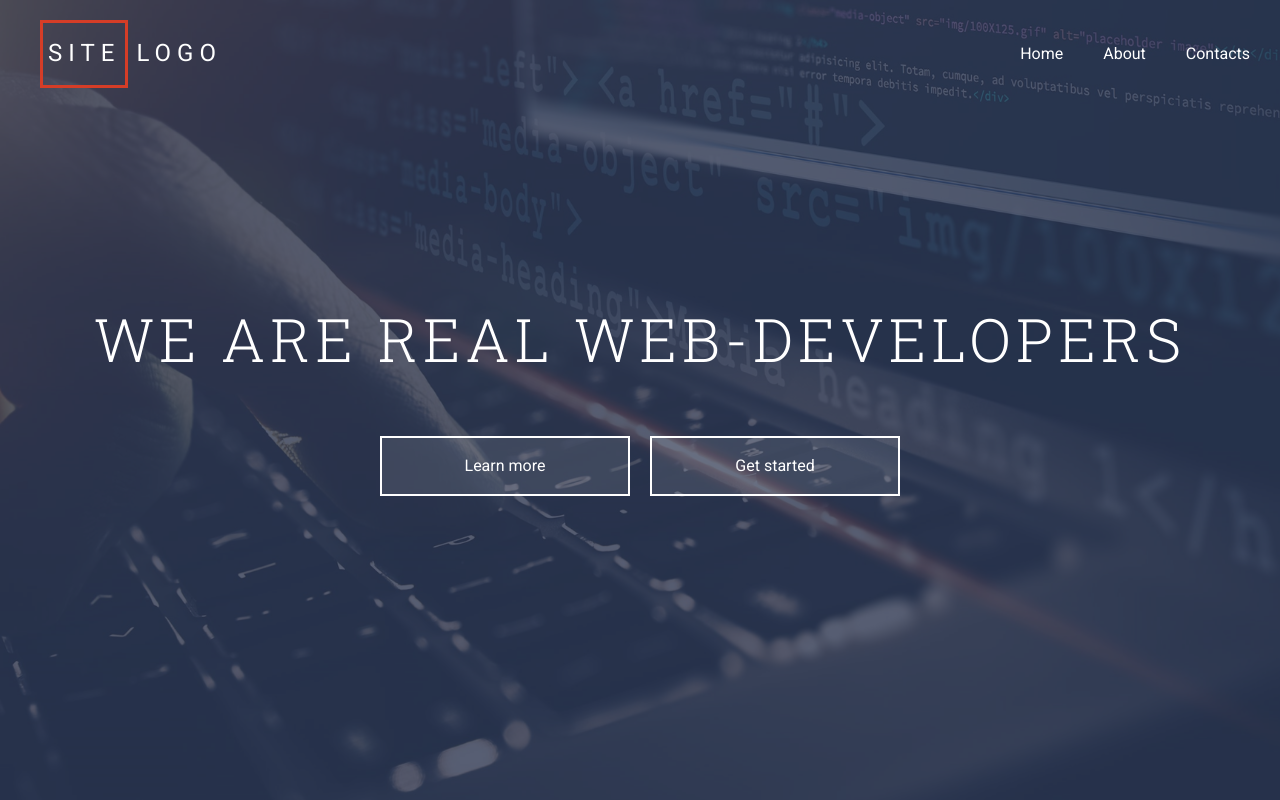
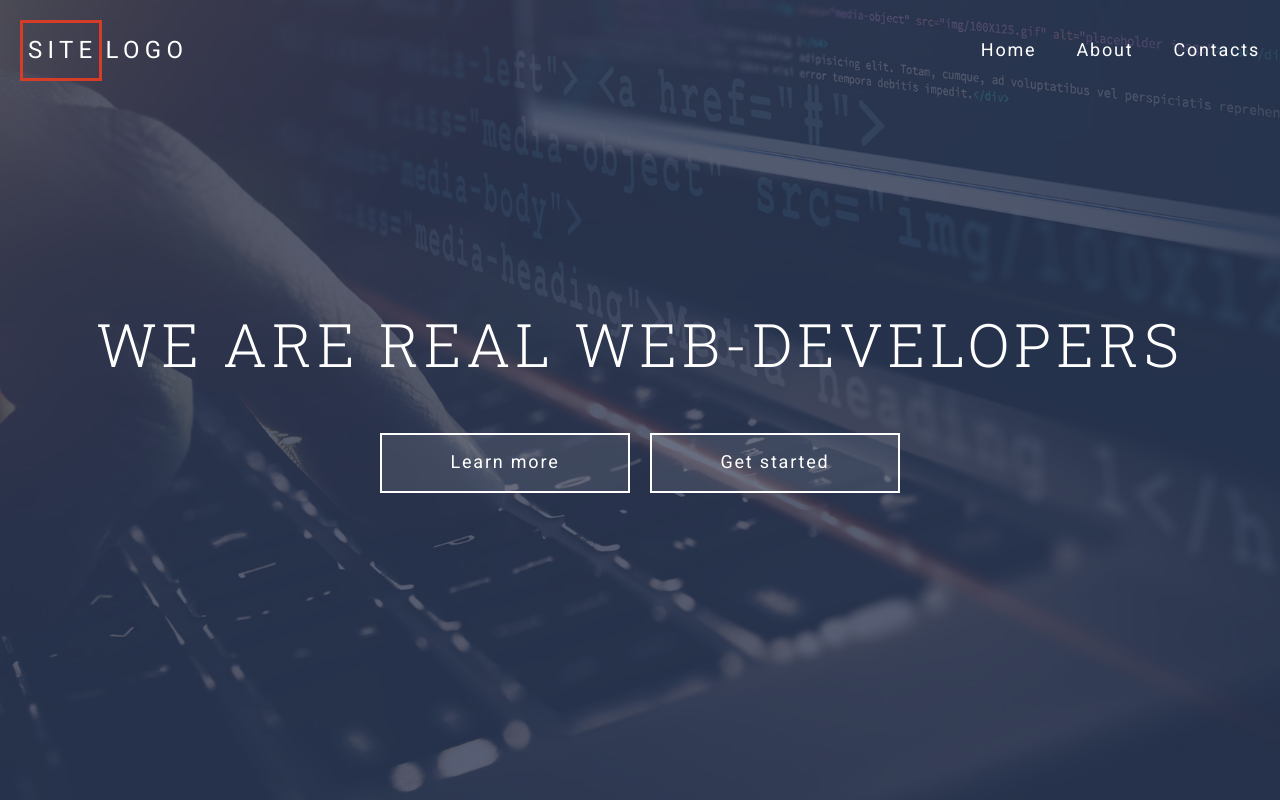
Before and after one commit to shege68/grid-template, a website: page index.html in a window 1280 px wide. Drawn offline with Linux system fonts and the light colour scheme.

Commit message:
виконали попіксельну відповідність стию для header

```diff
--- a/assets/scss/common/_classes.scss
+++ b/assets/scss/common/_classes.scss
@@ -7,6 +7,8 @@
   background-color: rgba($color-white, 0.1);
   border: 2px solid $color-white;
   padding: 0.5em 1em;
+  font-size: 1.125rem;
+  letter-spacing: 0.1em;
   transition: background-color 0.25s;
 
   &:hover {
--- a/assets/scss/common/_typography.scss
+++ b/assets/scss/common/_typography.scss
@@ -7,6 +7,7 @@
 html {
   font-family: $font-main;
   font-size: $font-size;
+  overflow-y: scroll;
 }
 
 body {
@@ -15,8 +16,9 @@ body {
 }
 
 h1 {
-  font-size: 60px;
-  letter-spacing: 5px;
+  font-size: 3.75rem;
+  letter-spacing: 0.08em;
+  line-height: 1.2em;
   font-weight: 300;
   font-family: $font-header;
 }
--- a/assets/scss/components/header/_header-content.scss
+++ b/assets/scss/components/header/_header-content.scss
@@ -7,7 +7,7 @@
   }
 
   &__title {
-    margin: 0 0 63px;
+    margin: 0 0 53px;
     text-align: center;
   }
 
--- a/assets/scss/components/header/_header-logo.scss
+++ b/assets/scss/components/header/_header-logo.scss
@@ -1,16 +1,16 @@
 .header-logo {
   font-size: 1.5rem;
-  letter-spacing: 0.25em;
+  letter-spacing: 0.22em;
 
   &__link {
     display: block;
-    padding: 20px;
+    padding: $gap $gap $gap 0;
   }
 
   &__accent {
     display: inline-block;
-    padding: 17px 5px 17px 5px;
+    padding: 14px 1px 13px 5px;
     border: 3px solid $color-highlight;
-    margin-right: 8px;
+    margin-right: 4px;
   }
 }
--- a/assets/scss/components/header/_header-navbar.scss
+++ b/assets/scss/components/header/_header-navbar.scss
@@ -5,7 +5,7 @@
     grid-template-columns: repeat(auto-fit, minmax(30px, max-content));
     justify-content: end;
     gap: $gap;
-    @include unlist;
+    @include unlist(0 (-$gap-sm) 0 0);
   }
 
   &__item {}
@@ -13,6 +13,8 @@
   &__link {
     display: block;
     padding: $gap $gap-sm;
+    font-size: 1.125rem;
+    letter-spacing: 0.1em;
 
     &:hover,
     &:focus {
```
Also changed, not shown: assets/css/style.css.
